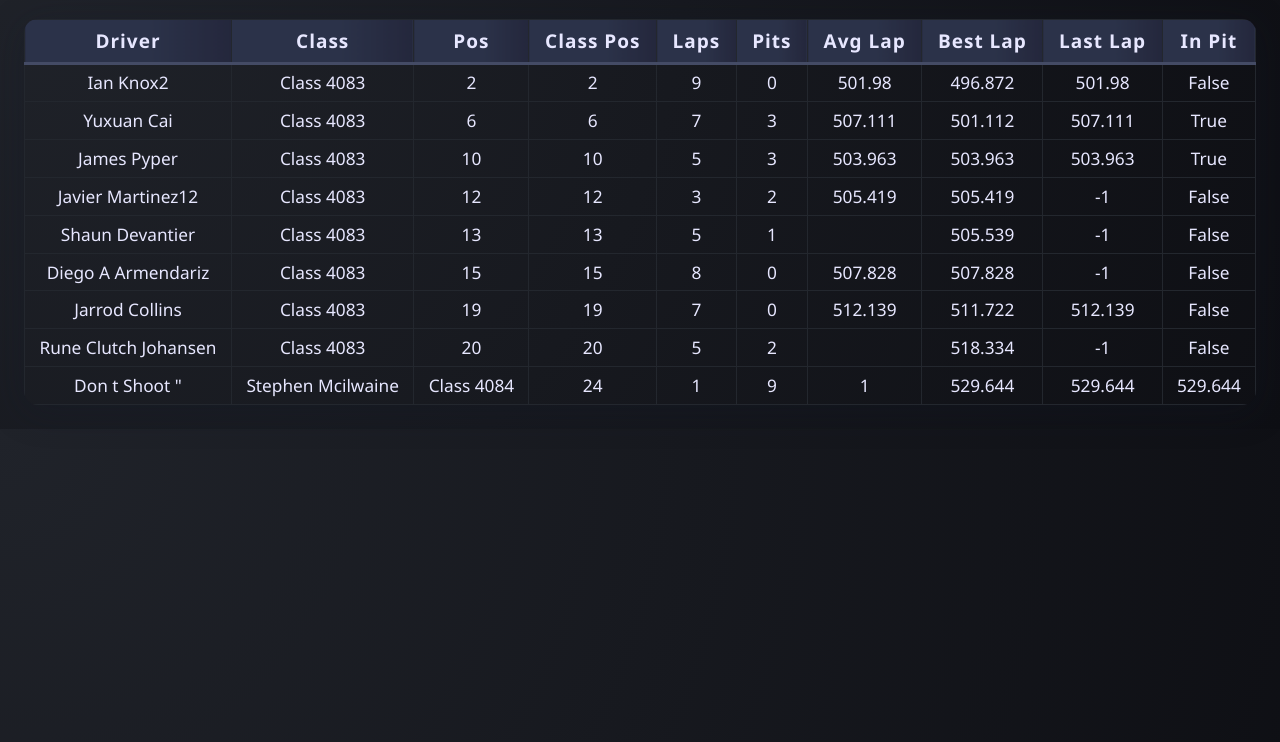
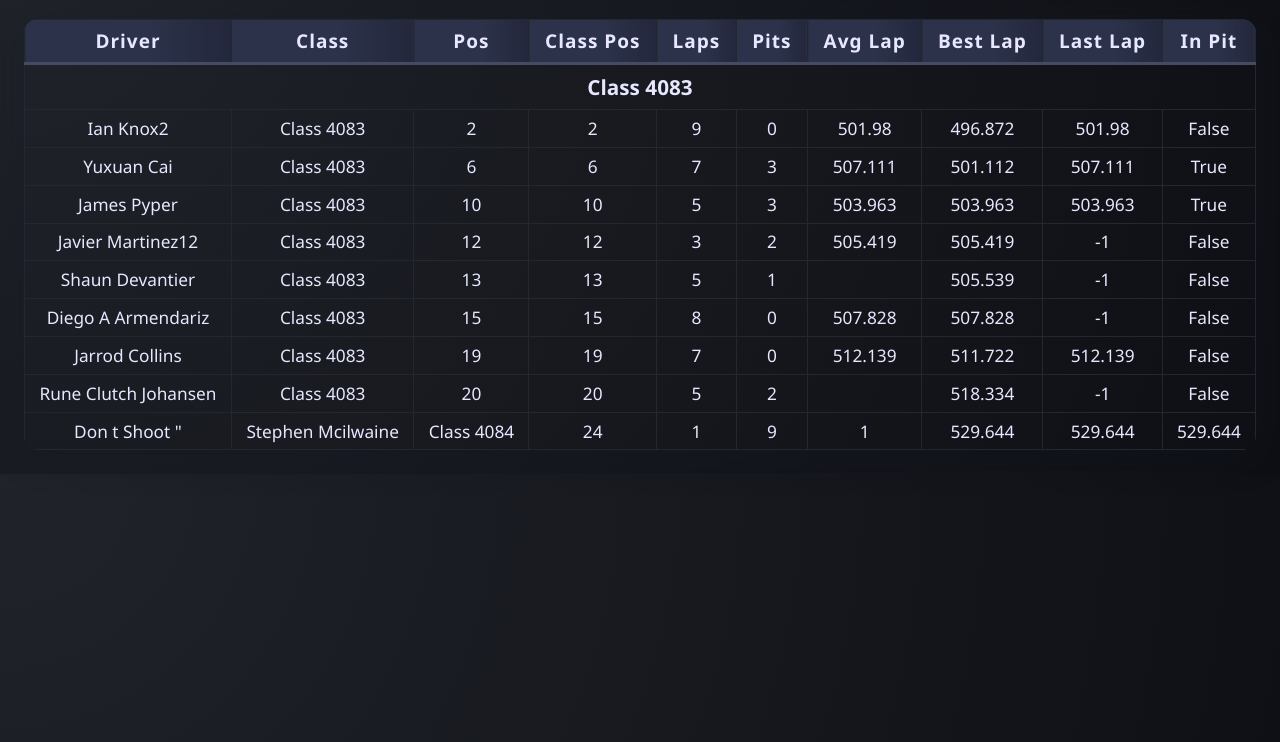
Before and after one commit to TwilightLilyy/EEC, a website: page standings.html in a window 1280 px wide. Shown: the part 58-800 px from the top of the page. Drawn offline with Linux system fonts and the light colour scheme.

Commit message:
Group and color code standings by class

```diff
--- a/standings.css
+++ b/standings.css
@@ -52,6 +52,29 @@ tr.class-gt3.leader td {
     box-shadow: 0 0 8px #e8bc47;
 }
 
+/* Group header rows per class */
+tr.group-header td {
+    font-weight: bold;
+    text-align: left;
+    padding-top: 0.6em;
+    font-size: 1.2em;
+}
+
+tr.class-hypercar.group-header td {
+    background: linear-gradient(90deg, #174fa3 60%, #1f3262 100%);
+    color: #fff;
+}
+
+tr.class-p2.group-header td {
+    background: linear-gradient(90deg, #24c080 60%, #135c41 100%);
+    color: #fff;
+}
+
+tr.class-gt3.group-header td {
+    background: linear-gradient(90deg, #f3c46a 60%, #917737 100%);
+    color: #232323;
+}
+
 #standingsTable {
     border-collapse: collapse;
     width: 100%;
--- a/standings.js
+++ b/standings.js
@@ -79,35 +79,44 @@ const CLASS_ICON = {
     "GT3":      "🟩"
 };
 
+let lastClass = null;
 for (const row of dataRows) {
     const tr = document.createElement('tr');
-    // Add FFXIV class color (ensure lower case key matches CSS)
     const rawClass = row[colIdx.class];
     let classKey = '';
     let classDisplay = rawClass;
     if (CLASS_MAP[rawClass]) {
         classKey = CLASS_MAP[rawClass].display.toLowerCase();
         classDisplay = CLASS_MAP[rawClass].display;
-        tr.classList.add(`class-${classKey}`);
     }
-    // Highlight class leaders
-    if (row[colIdx.classPos] === "1") tr.classList.add("leader");
+
+    if (classKey !== lastClass) {
+        lastClass = classKey;
+        const headerTr = document.createElement('tr');
+        headerTr.classList.add(`class-${classKey}`, 'group-header');
+        const headerTd = document.createElement('td');
+        headerTd.colSpan = headers.length;
+        headerTd.textContent = classDisplay;
+        headerTr.appendChild(headerTd);
+        tbody.appendChild(headerTr);
+    }
+
+    tr.classList.add(`class-${classKey}`);
+    if (row[colIdx.classPos] === "1") tr.classList.add('leader');
 
     [
         colIdx.driver,
-        null, // For class, handled below
+        null,
         colIdx.pos, colIdx.classPos,
         colIdx.laps, colIdx.pits, colIdx.avgLap,
         colIdx.bestLap, colIdx.lastLap, colIdx.inPit
     ].forEach((idx, i) => {
         const td = document.createElement('td');
         if (i === 1) {
-            // Add class icon
-            let icon = "";
+            let icon = '';
             if (CLASS_ICON[classDisplay]) icon = `<span class="class-icon">${CLASS_ICON[classDisplay]}</span>`;
             td.innerHTML = icon + classDisplay;
-        }
-        else if (idx !== null) {
+        } else if (idx !== null) {
             const val = row[idx];
             const num = parseFloat(val);
             td.textContent = isNaN(num) ? val : formatNumber(val);
```
